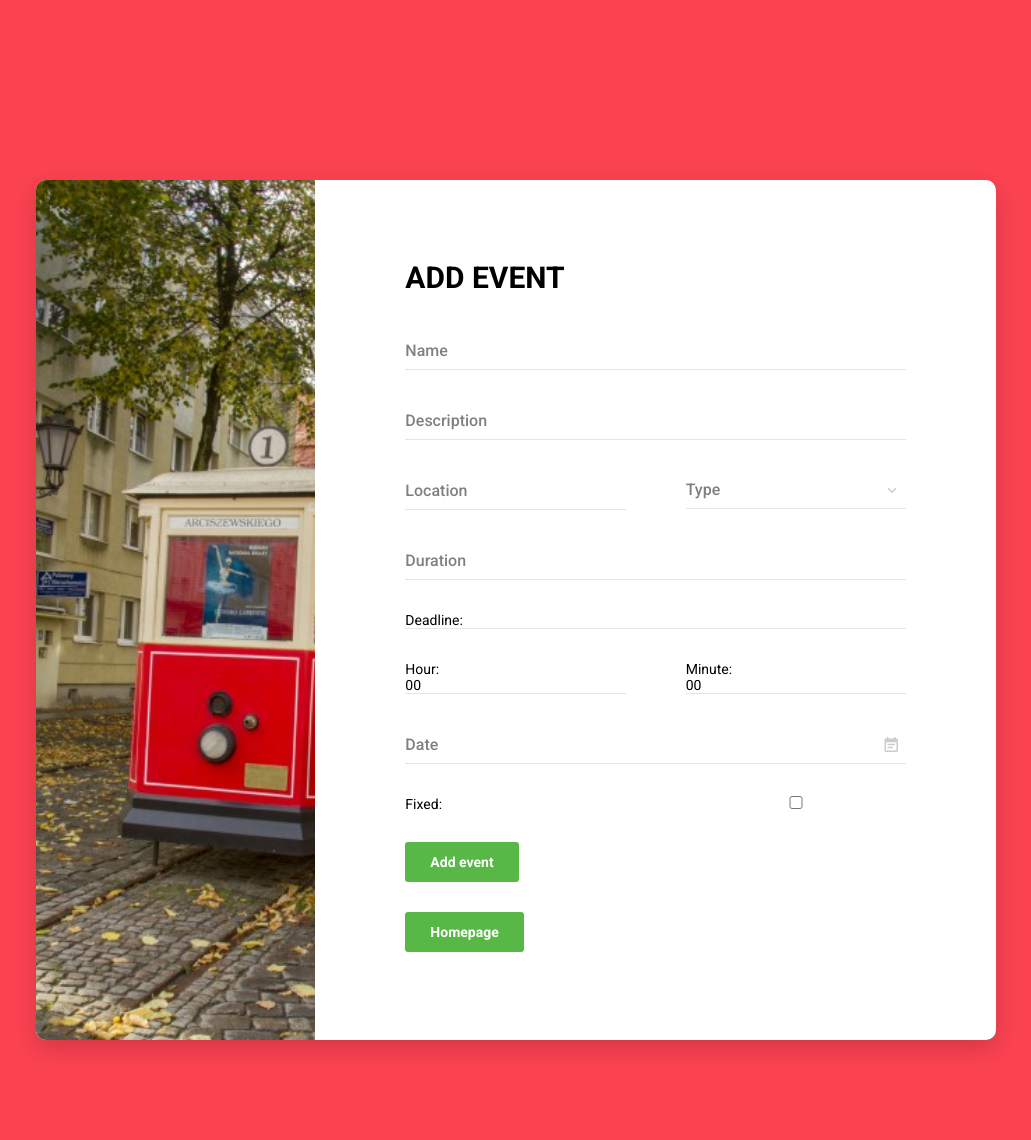
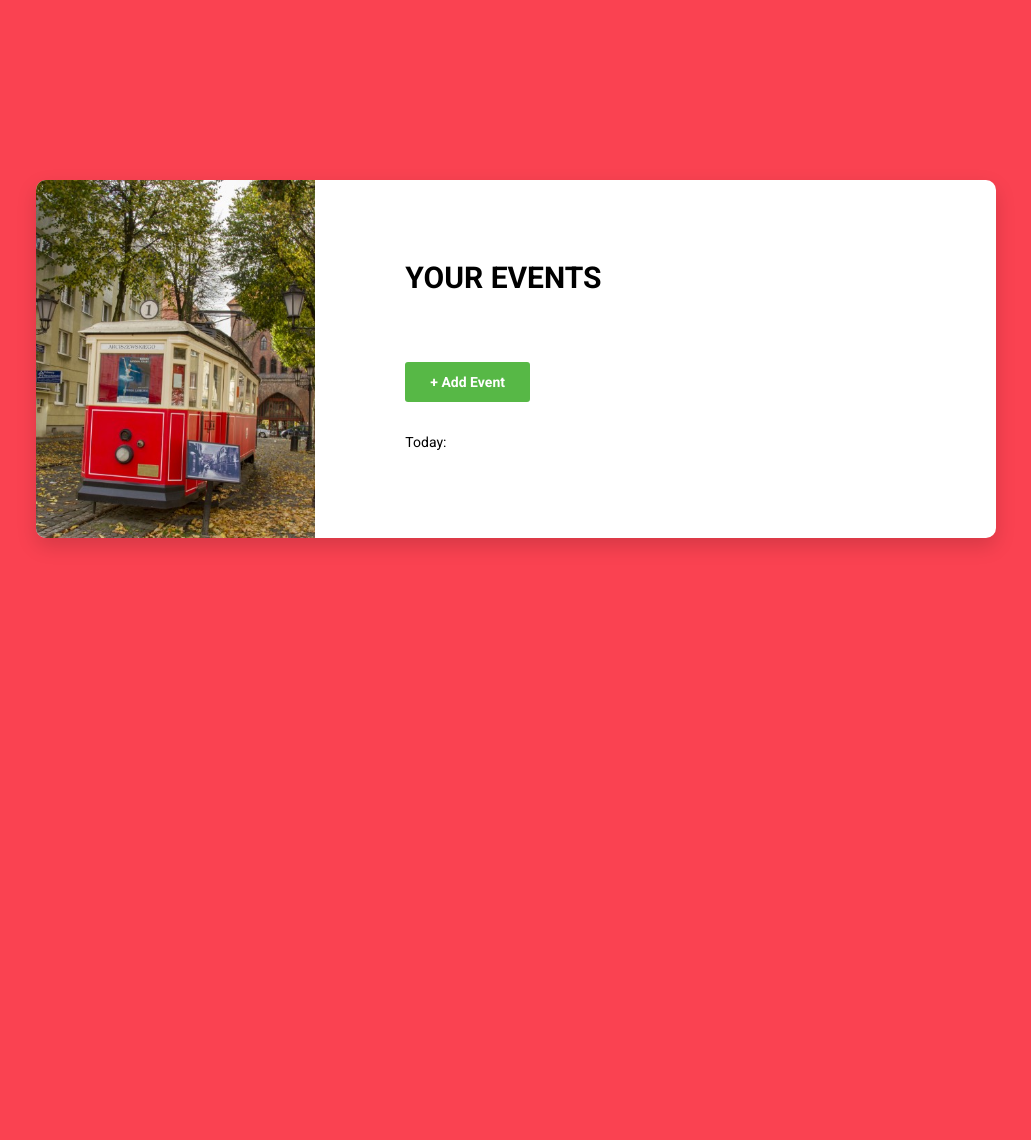
Before and after one commit to swiftplan-winhacks/swiftplan, a Flask app: page /index in a window 1280 px wide. Shown: the whole page, without its empty margins (124-1155 px from the left). After the commit the page ends 550 px from the top, so only its background shows below. Run offline with Flask 2, Linux system fonts and the light colour scheme; some libraries are stand-ins or nearby versions.

Commit message:
Update index.html

```diff
--- a/templates/index.html
+++ b/templates/index.html
@@ -5,27 +5,12 @@
     <!-- Required meta tags-->
     <meta charset="UTF-8">
     <meta name="viewport" content="width=device-width, initial-scale=1, shrink-to-fit=no">
-    <meta name="description" content="Add Event">
+    <meta name="description" content="Your Events">
     <meta name="author" content="SwiftPlan">
     <meta name="keywords" content="swiftplan">
 
     <!-- Title Page-->
     <title>SwiftPlan</title>
-
-    <script>
-      function showFixed(){
-        var checkBox = document.getElementById("fixed");
-        // Get the output text
-        var text = document.getElementById("container3");
-
-        // If the checkbox is checked, display the output text
-        if (checkBox.checked == true){
-          text.style.display = "block";
-        } else {
-          text.style.display = "none";
-        }
-      }
-    </script>
 
     <!-- Icons font CSS-->
     <link href="{{ url_for('static',filename='vendor/mdi-font/css/material-design-iconic-font.min.css') }}" rel="stylesheet" media="all">
@@ -47,110 +32,28 @@
             <div class="card card-2">
                 <div class="card-heading"></div>
                 <div class="card-body">
-                    <h2 class="title">Add event</h2>
-                    <form action="{{ url_for('handle_data') }}" method="post">
-                        <div class="input-group">
-                            <input class="input--style-2" type="text" placeholder="Name" name="name">
+                    <h2 class="title">Your events</h2>
+                        <div class="p-t-30">
+                            <a href="/addevent"><button class="btn btn--radius btn--green">+ Add Event</button></a>
                         </div>
-                        <div class="input-group">
-                            <input class="input--style-2" type="text" placeholder="Description" name="description">
+                        <div>
+                          <br/><br/>Today:<br/>
+                          {% for event in events %}
+                          <center>
+                          <hr /><h2>{{ event.name }}</h2>
+                          <h3>{{event.type}} {{event.duration}}</h3>
+                          <h4>Start: {{ event.timeframe.start_date }} {{event.timeframe.start_time}}</h4>
+                          <h4>End: {{ event.timeframe.end_date }} {{event.timeframe.end_time}}</h4>
+                          <p>Location: {{ event.lat }} {{ event.long }}</p>
+                          <p>{{ event.description }}</p>
+                          </center>
+                          {% endfor %}
                         </div>
-                        <div class="row row-space">
-                            <div class="col-2">
-                              <div class="input-group">
-                                  <input class="input--style-2" type="text" placeholder="Location" name="location">
-                              </div>
-                            </div>
-                            <div class="col-2">
-                                <div class="input-group">
-                                    <div class="rs-select2 js-select-simple select--no-search">
-                                        <select name="type" onchange="showTime()" id="selection">
-                                            <option disabled="disabled" selected="selected">Type</option>
-                                            <option value="school">School/Work</option>
-                                            <option value="shopping">Shopping</option>
-                                            <option value="meeting">Meeting</option>
-                                            <option value="food">Food</option>
-                                            <option value="other">Other</option>
-                                        </select>
-                                        <div class="select-dropdown"></div>
-                                    </div>
-                                </div>
-                            </div>
-                        </div>
-                        <div class="input-group">
-                            <input class="input--style-2" type="text" placeholder="Duration" name="duration">
-                        </div>
-                        <div id="container3" style="display: none">
-                        <div class="input-group">
-                            Start
-                        </div>
-                        <div class="row row-space">
-                            <div class="col-2">
-                                <div class="input-group">
-                                  Hour: <input type="number" name="end_hour" min="0" max="23" step="1" value="00">
-                        </div>
-                      </div>
-                        <div class="col-2">
-                          <div class="input-group">
-                            Minute: <input type="number" name="end_minute" min="0" max="59" step="1" value="00">
-                  </div>
-                </div>
-              </div>
-              <div class="input-group">
-                  <input class="input--style-2 js-datepicker" type="text" placeholder="Date" name="end_day">
-                  <i class="zmdi zmdi-calendar-note input-icon js-btn-calendar"></i>
-              </div>
-            </div>
-                        <div class="input-group">
-                            Deadline:
-                        </div>
-                        <div class="row row-space">
-                            <div class="col-2">
-                                <div class="input-group">
-                                  Hour: <input type="number" name="hour" min="0" max="23" step="1" value="00">
-                        </div>
-                      </div>
-                        <div class="col-2">
-                          <div class="input-group">
-                            Minute: <input type="number" name="minute" min="0" max="59" step="1" value="00">
-                  </div>
-                </div>
-              </div>
-              <div class="input-group">
-                  <input class="input--style-2 js-datepicker" type="text" placeholder="Date" name="day">
-                  <i class="zmdi zmdi-calendar-note input-icon js-btn-calendar"></i>
-              </div>
-              <div class="row row-space">
-                  <div class="col-2">
-                        Fixed:
-            </div>
-              <div class="col-2">
-                  <input display="inline" type="checkbox" name="fixed" id="fixed" onclick="showFixed()">
-      </div>
-    </div>
-
-                        <div class="p-t-30">
-                            <button class="btn btn--radius btn--green" type="submit">Add event</button>
-                        </div>
-                        <div class="p-t-30">
-                            <a href="/index"><button class="btn btn--radius btn--green">Homepage</button></a>
-                        </div>
-                    </form>
                 </div>
             </div>
         </div>
     </div>
 
-    <!-- Jquery JS-->
-    <script src="{{ url_for('static',filename='vendor/jquery/jquery.min.js') }}"></script>
-    <!-- Vendor JS-->
-    <script src="{{ url_for('static',filename='vendor/select2/select2.min.js') }}"></script>
-    <script src="{{ url_for('static',filename='vendor/datepicker/moment.min.js') }}"></script>
-    <script src="{{ url_for('static',filename='vendor/datepicker/daterangepicker.js') }}"></script>
-
-    <!-- Main JS-->
-    <script src="{{ url_for('static',filename='js/global.js') }}"></script>
-
 </body><!-- This templates was made by Colorlib (https://colorlib.com) -->
 
 </html>
```
